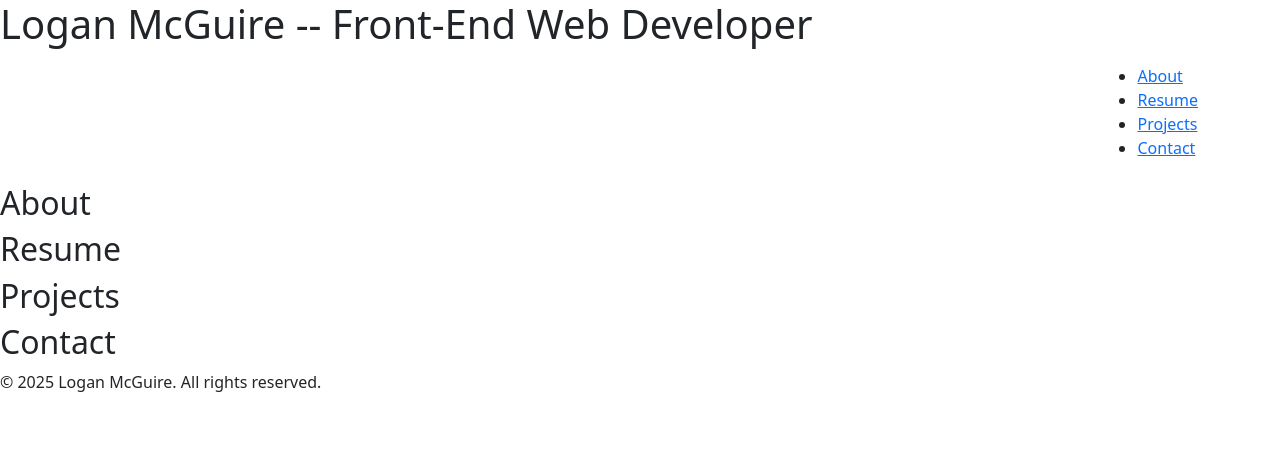
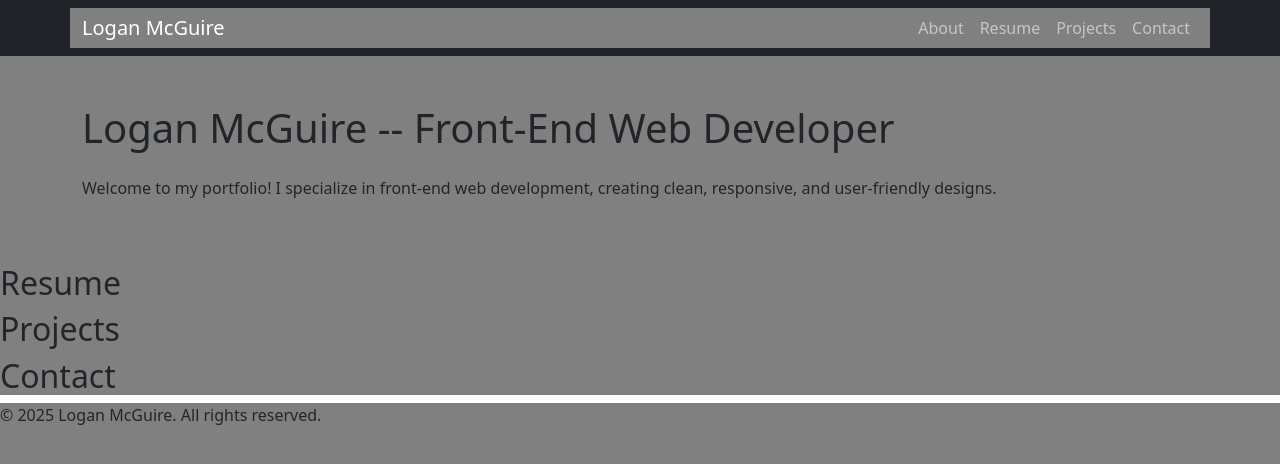
Before and after one commit to lg-mcguire/responsive-personal-portfolio, a plain HTML site: page index.html in a window 1280 px wide. Drawn offline with nearby package versions, Linux system fonts and the light colour scheme.

Commit message:
worked more on the navbar today, along with a tiny bit of the about section, also set up the universal settings for css.

```diff
--- a/css/style.css
+++ b/css/style.css
@@ -0,0 +1,5 @@
+* {
+    margin: 0;
+    padding: 0;
+    background-color: gray;
+}
--- a/index.html
+++ b/index.html
@@ -15,30 +15,34 @@
     <meta property="og:image" content="#">
     <meta property="og:url" content="#">
     -->
-    <link rel="stylesheet" href="style.css">
+    <link rel="stylesheet" href="/css/style.css">
     <link href="https://cdn.jsdelivr.net/npm/bootstrap@5.3.2/dist/css/bootstrap.min.css" rel="stylesheet">
 </head>
 <body>
     <header>
-    <h1>Logan McGuire -- Front-End Web Developer</h1>
-    <nav class="navbar navbar-expand-lg navbar-dark">
+    <nav class="navbar navbar-expand-lg navbar-dark bg-dark">
         <div class="container">
             <a class="navbar-brand" href="#">Logan McGuire</a>
             <button class="navbar-toggler" type="button" data-bs-toggle="collapse" data-bs-target="#navbarNav">
                 <span class="navbar-toggler-icon"></span>
             </button>
-            <ul aria-label="Main navigation">
-                <li><a href="#about">About</a></li>
-                <li><a href="#resume">Resume</a></li>
-                <li><a href="#projects">Projects</a></li>
-                <li><a href="#contact">Contact</a></li>
-            </ul>
+            <div class="collapse navbar-collapse" id="navbarNav">
+                <ul class="navbar-nav ms-auto" aria-label="Main navigation">
+                    <li class="nav-item"><a class="nav-link" href="#about">About</a></li>
+                    <li class="nav-item"><a class="nav-link" href="#resume">Resume</a></li>
+                    <li class="nav-item"><a class="nav-link" href="#projects">Projects</a></li>
+                    <li class="nav-item"><a class="nav-link" href="#contact">Contact</a></li>
+                </ul>
+            </div>
         </div>
     </nav>
     </header>
 <main>
-    <section id="about" class="">
-        <h2>About</h2>
+    <section id="about" class="py-5">
+        <div class="container">
+            <h1 class="mb-4">Logan McGuire -- Front-End Web Developer</h1>
+            <p>Welcome to my portfolio! I specialize in front-end web development, creating clean, responsive, and user-friendly designs.</p>
+        </div>
     </section>
 
     <section>
@@ -54,7 +58,7 @@
     </section>
 </main>
 
-<script src="https://cdn.jsdelivr.net/npm/bootstrap@5.3.2/dist/js/bootstrap.bundle.min.js" defer></script>
+<script src="https://cdn.jsdelivr.net/npm/bootstrap@5.3.2/dist/js/bootstrap.bundle.min.js"></script>
 
 <footer>
     <p>&copy; 2025 Logan McGuire. All rights reserved.</p>
```
